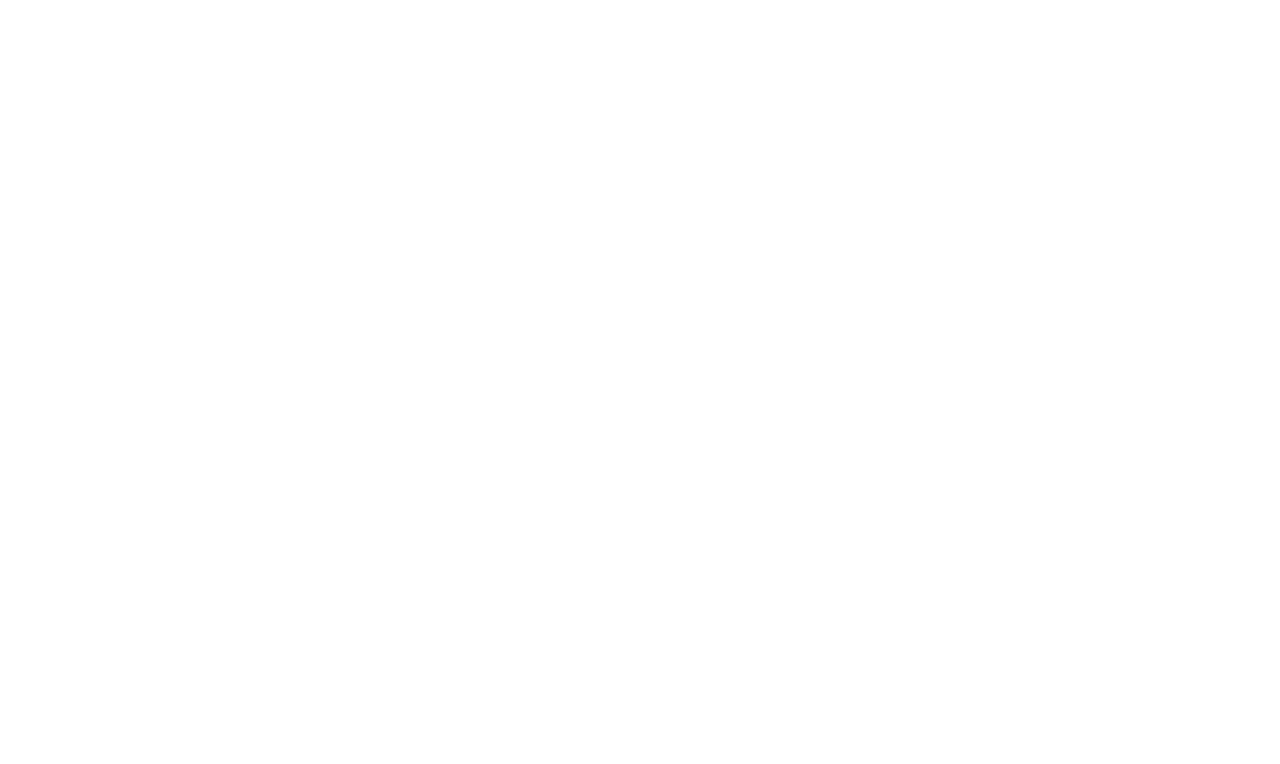
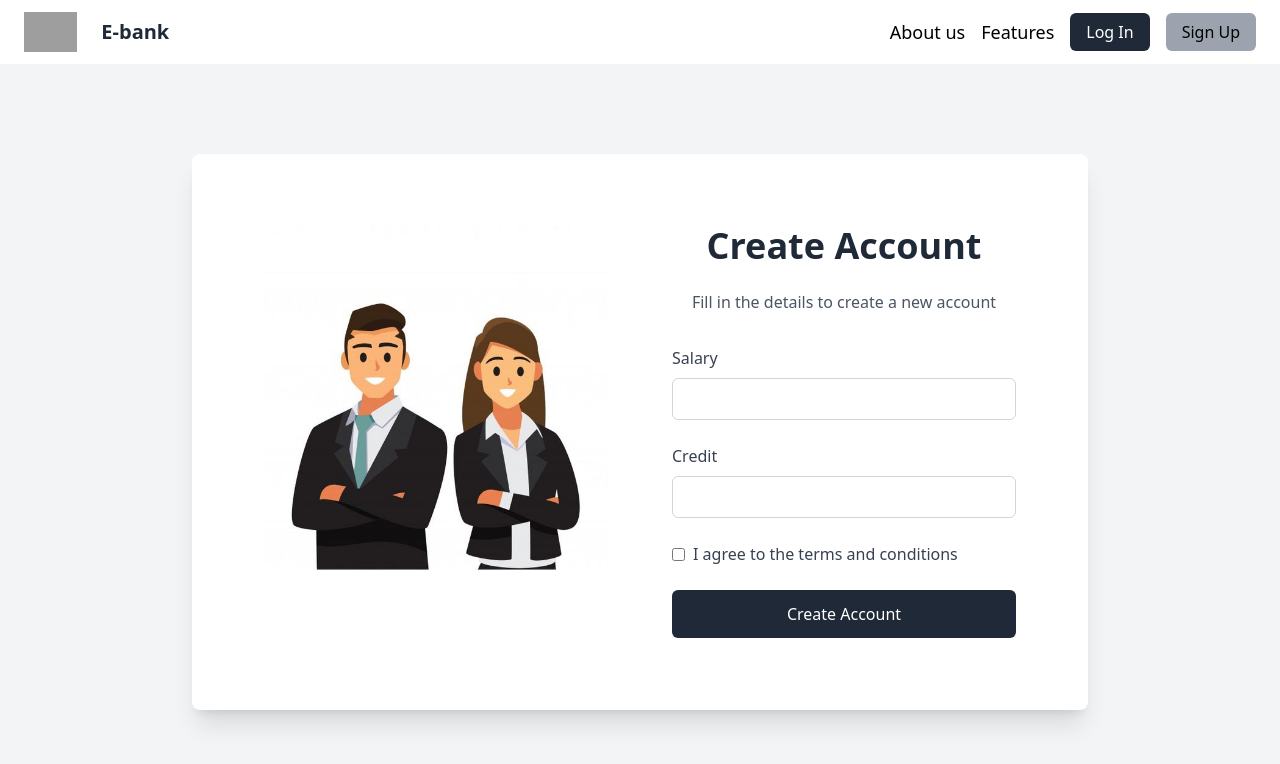
Before and after one commit to Grupo-3-Kinal2024/React_Bank_Group3, a React (Vite) app: page /account in a window 1280 px wide. Before the commit this address had no page. Shown: the top 764 px of the page. Built offline with nearby package versions, Linux system fonts and the light colour scheme; grey boxes are pictures that could not be loaded.

Commit message:
Design AccountPage

```diff
--- /dev/null
+++ b/src/pages/AccountPage.jsx
@@ -0,0 +1,49 @@
+import { useForm } from 'react-hook-form';
+import { Link } from 'react-router-dom';
+import Navbar from '../components/navbar/Navbar';
+import accountImg from '../assets/img/account.jpg'
+
+export const AccountPage = () => {
+    const { register, handleSubmit, formState: { errors } } = useForm();
+
+    const onSubmit = (data) => {
+        console.log(data);
+    };
+
+    return (
+        <>
+            <Navbar />
+            <div className="min-h-[calc(100vh-64px)] flex flex-col items-center justify-center bg-gray-100 py-12">
+                <div className="bg-white p-10 rounded-lg shadow-xl w-full max-w-4xl flex">
+                    <div className="hidden lg:block w-1/2 p-8">
+                        <img src={accountImg} alt="Illustration" className="w-full h-auto" />
+                    </div>
+                    <div className="w-full lg:w-1/2 p-8">
+                        <h2 className="text-4xl font-bold mb-6 text-center text-gray-800">Create Account</h2>
+                        <p className="text-center text-gray-600 mb-8">Fill in the details to create a new account</p>
+                        <form onSubmit={handleSubmit(onSubmit)}>
+                            <div className="mb-6">
+                                <label className="block text-gray-700 mb-2" htmlFor="salary">Salary</label>
+                                <input type="number" id="salary" {...register("salary", { required: true })} className="w-full px-4 py-2 border border-gray-300 rounded-md focus:outline-none focus:ring-2 focus:ring-gray-500" />
+                                {errors.salary && <span className="text-red-500">This field is required</span>}
+                            </div>
+                            <div className="mb-6">
+                                <label className="block text-gray-700 mb-2" htmlFor="credit">Credit</label>
+                                <input type="number" id="credit" {...register("credit", { required: true })} className="w-full px-4 py-2 border border-gray-300 rounded-md focus:outline-none focus:ring-2 focus:ring-gray-500" />
+                                {errors.credit && <span className="text-red-500">This field is required</span>}
+                            </div>
+                            <div className="flex items-center mb-6">
+                                <input type="checkbox" id="terms" {...register("terms", { required: true })} className="mr-2" />
+                                <label htmlFor="terms" className="text-gray-700">I agree to the terms and conditions</label>
+                                {errors.terms && <span className="text-red-500">This field is required</span>}
+                            </div>
+                            <button type="submit" className="w-full bg-gray-800 text-white py-3 rounded-md hover:bg-gray-700 focus:outline-none focus:ring-2 focus:ring-gray-500">Create Account</button>
+                        </form>
+                    </div>
+                </div>
+            </div>
+        </>
+    );
+};
+
+export default AccountPage;
--- a/src/routes/main.routes.jsx
+++ b/src/routes/main.routes.jsx
@@ -1,10 +1,11 @@
 import React, { lazy } from 'react';
 
 const Home = lazy(() => import('../pages/HomePage.jsx'));
+const Account = lazy(() => import('../pages/AccountPage.jsx'));
 
 const mainRoutes = [
-    { path: '/', element: <Home /> }
-
+    { path: '/', element: <Home /> },
+    { path: '/account', element: <Account />}
 ]
 
 export default mainRoutes;
```
Also changed, not shown: src/assets/img/account.jpg (added).
